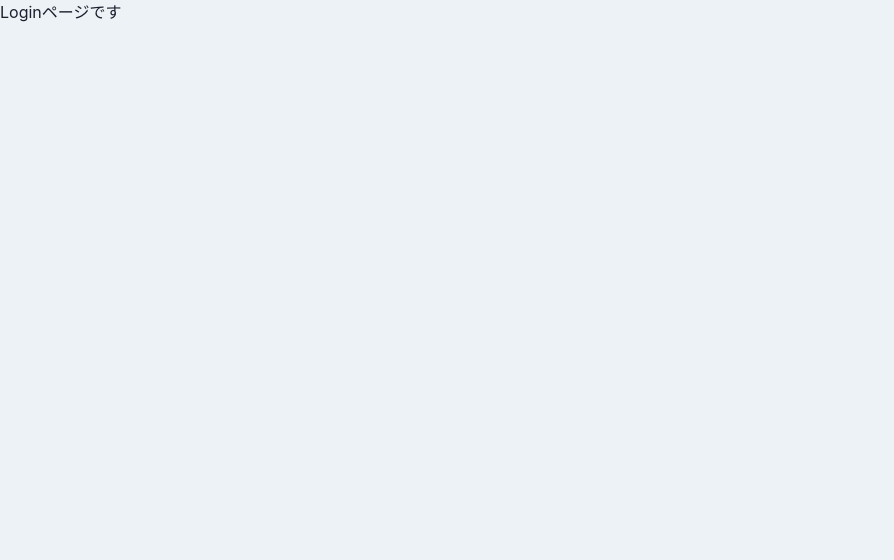
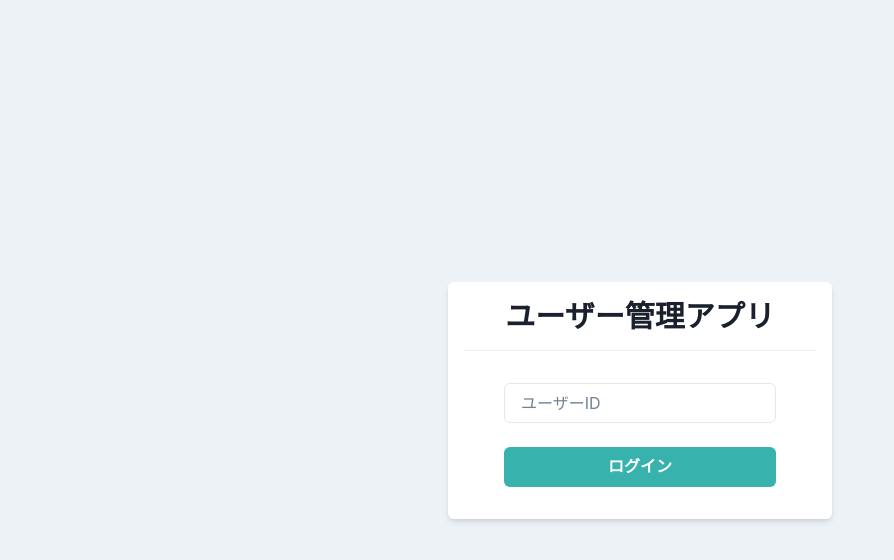
Before and after one commit to atsumu22/react-my-first-ts, a React (Create React App) app: page / in a window 1280 px wide. Shown: the top 560 px of the page, without its empty margins (0-894 px from the left). Built offline with nearby package versions, Linux system fonts and the light colour scheme.

Commit message:
created login form

```diff
--- /dev/null
+++ b/src/components/atoms/PrimaryButton.tsx
@@ -0,0 +1,12 @@
+import { Button } from '@chakra-ui/react';
+import { memo, FC, ReactNode } from 'react';
+
+
+type Props = {
+  children: ReactNode;
+}
+
+export const PrimaryButton: FC<Props> = memo((props) => {
+  const { children } = props;
+  return <Button bg="teal.400" color="white" _hover={{ opacity: "0.8" }}>{children}</Button>
+});
--- a/src/components/molecules/MenuDrawer.tsx
+++ b/src/components/molecules/MenuDrawer.tsx
@@ -3,11 +3,8 @@
   Button,
   Drawer,
   DrawerBody,
-  DrawerFooter,
-  DrawerHeader,
   DrawerOverlay,
   DrawerContent,
-  DrawerCloseButton
 } from '@chakra-ui/react'
 
 type Props = {
--- a/src/components/pages/Login.tsx
+++ b/src/components/pages/Login.tsx
@@ -1,5 +1,19 @@
+import { Flex, Box, Heading, Divider, Input, Stack } from "@chakra-ui/react";
 import { memo, FC } from "react";
 
+import { PrimaryButton } from "../atoms/PrimaryButton";
+
 export const Login: FC = memo(() => {
-  return <p>Loginページです</p>
+  return (
+    <Flex align="center" justify="center" height="100vh">
+      <Box bg="white" w="sm" p={4} borderRadius="md" shadow="md">
+        <Heading as="h1" size="lg" textAlign="center">ユーザー管理アプリ</Heading>
+        <Divider my={4} />
+        <Stack spacing={6} py={4} px={10}>
+          <Input placeholder="ユーザーID" />
+          <PrimaryButton>ログイン</PrimaryButton>
+        </Stack>
+      </Box>
+    </Flex>
+  )
 });
```
